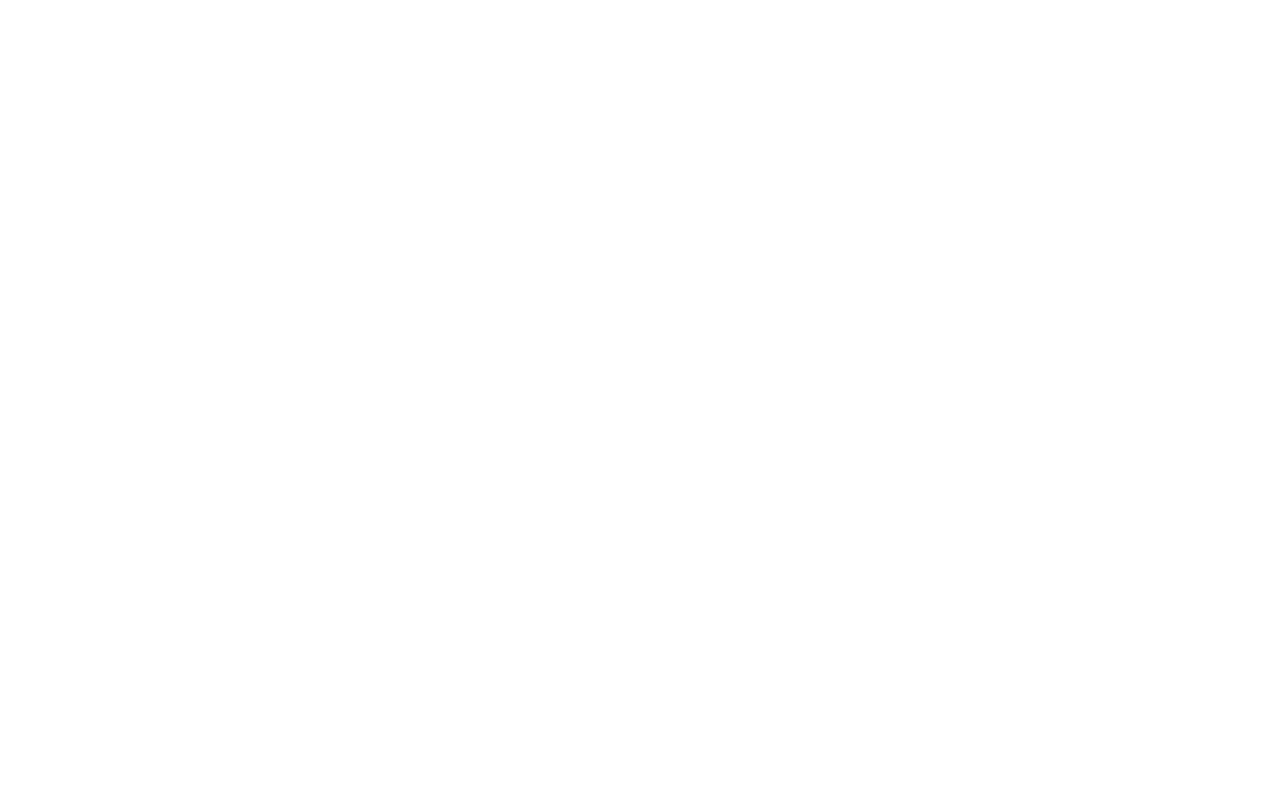
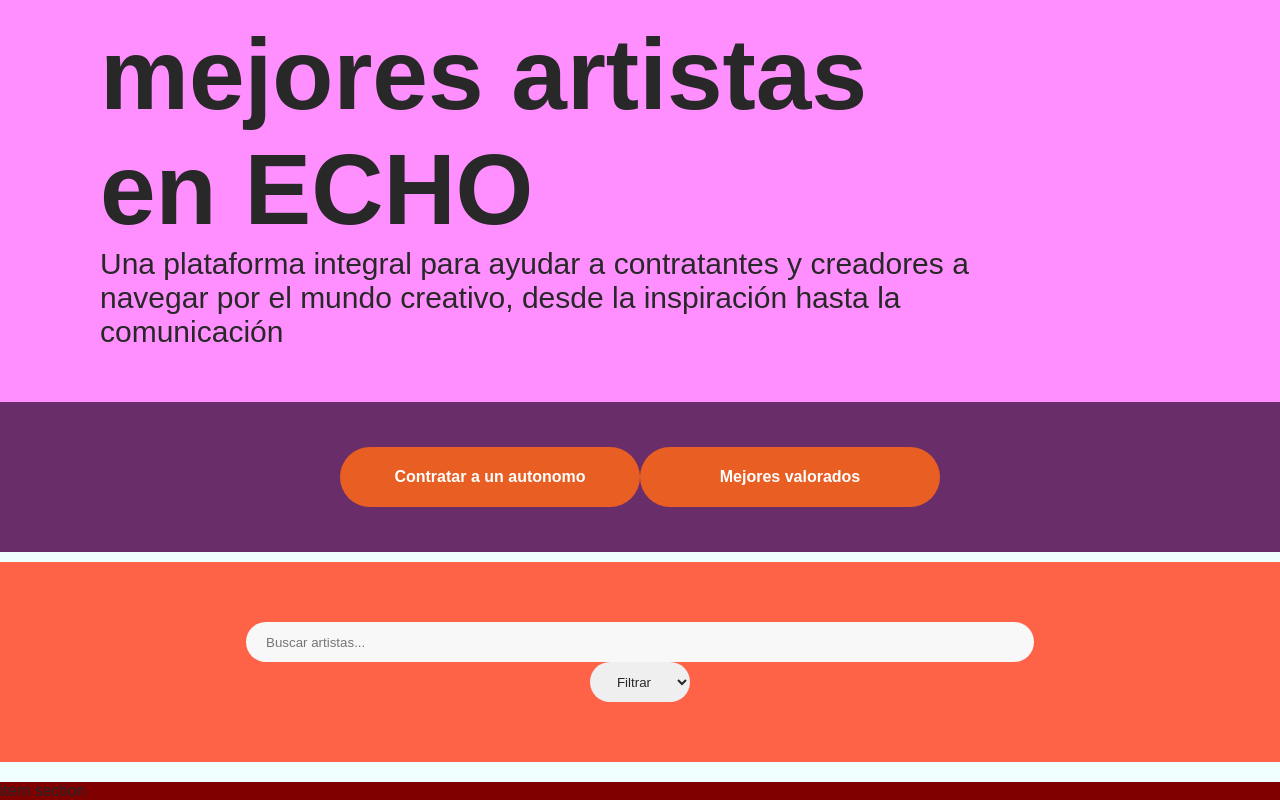
Before and after one commit to HelenaLM32/ECHO, a React app in the folder frontend/: page / in a window 1280 px wide. Shown: the part 285-1085 px from the top of the page. Before the commit the page ends 800 px from the top, so only its background shows below. Built offline with nearby package versions, Linux system fonts and the light colour scheme; the HTML template or start-up script is replaced by a standard one.

Commit message:
frontend-homepage
creada la homepage basica, faltan aun los componentes de item y item section

```diff
--- /dev/null
+++ b/frontend/src/components/ItemSection/ItemSection.css
@@ -0,0 +1,6 @@
+.item-section {
+    display: flex;
+    background-color: rgb(105, 45, 105);
+    width: 100%;
+    height: 40%;
+}
--- /dev/null
+++ b/frontend/src/components/Navbar/Navbar.css
@@ -0,0 +1,7 @@
+.nav-bar {
+    display: flex;
+    justify-content: space-around;
+    align-items: center;
+    height: 55px;
+    padding: 1rem;
+}
--- a/frontend/src/components/Navbar/Navbar.jsx
+++ b/frontend/src/components/Navbar/Navbar.jsx
@@ -1,9 +1,10 @@
 import React from 'react'
+import "./Navbar.css"
 
 export default function Navbar() {
   return (
     <div className="nav-bar">
-        <a href="/home">HOME</a>
+        <a href="/">HOME</a>
         <a href="/login">LOGIN</a>
         <a href="/register">REGISTER</a>
     </div>
--- /dev/null
+++ b/frontend/src/pages/Home/Home.css
@@ -0,0 +1,98 @@
+.home-container {
+  display: flex;
+  background-color: azure;
+  justify-content: center;
+  flex-direction: column;
+  width: 100%;
+}
+
+.home-container-top {
+  display: flex;
+  background-color: thistle;
+  width: 100%;
+  height: 750px;
+  margin-bottom: 10px;
+  flex-direction: column;
+}
+
+#home-container-top-text {
+  display: flex;
+  background-color: rgb(255, 143, 255);
+  width: 100%;
+  height: 80%;
+  flex-direction: column;
+}
+
+#home-container-top-buttons {
+  align-items: center;
+  justify-content: center;
+  display: flex;
+  background-color: rgb(105, 45, 105);
+  width: 100%;
+  height: 20%;
+}
+
+.home-container-search-section {
+  display: flex;
+  background-color: tomato;
+  justify-content: center;
+  align-items: center;
+  margin-bottom: 20px;
+  width: 100%;
+  flex-direction: column;
+  height: 200px;
+}
+.home-container-item-section {
+  width: 100%;
+  background-color: maroon;
+}
+.search-bar {
+  background-color: var(--white);
+  border: none;
+  height: 40px;
+  width: 300px;
+  border-radius: 100px;
+  padding-left: 20px;
+}
+
+.button-top {
+  background-color: var(--orange);
+  text-align: center;
+  align-content: center;
+  cursor: pointer;
+  border: none;
+  color: white;
+  font-weight: 600;
+  text-decoration: none;
+  font-size: 16px;
+  height: 60px;
+  width: 300px;
+  border-radius: 100px;
+}
+
+#top-h1-text {
+  margin-top: 100px;
+  width: 70%;
+  font-size: 100px;
+  margin-left: 100px;
+}
+
+#top-p-text {
+  font-size: 30px;
+  margin-left: 100px;
+  width: 70%;
+}
+
+.search-bar {
+    background-color: var(--white);
+    padding-left: 20px;
+    width: 60%;
+}
+
+.filter-button {
+    text-align: center;
+    width: 100px;
+    height: 40px;
+    border: none;
+    border-radius: 100px;
+}
--- a/frontend/src/pages/Home/Home.jsx
+++ b/frontend/src/pages/Home/Home.jsx
@@ -1,7 +1,39 @@
-import React from 'react'
+import React from "react";
+import "./Home.css";
 
 export default function Home() {
   return (
-    <div>Home</div>
-  )
+    <div className="home-container">
+      <div className="home-container-top">
+        <div id="home-container-top-text">
+          <h1 id="top-h1-text">Descubre a los mejores artistas en ECHO</h1>
+          <p id="top-p-text">
+            Una plataforma integral para ayudar a contratantes y creadores a
+            navegar por el mundo creativo, desde la inspiración hasta la
+            comunicación
+          </p>
+        </div>
+        <div id="home-container-top-buttons">
+          <div className="button-top">Contratar a un autonomo</div>
+          <div className="button-top">Mejores valorados</div>
+        </div>
+      </div>
+      <div className="home-container-search-section">
+        <input
+          type="text"
+          placeholder="Buscar artistas..."
+          className="search-bar"
+        />
+        <select  className="filter-button" onChange={(e) => setFiltro(e.target.value)} defaultValue="">
+          <option value="" disabled>
+            Filtrar
+          </option>
+          <option value="activo">filtro 1</option>
+          <option value="inactivo">filtro 2</option>
+          <option value="pendiente">filtro 3</option>
+        </select>
+      </div>
+      <div className="home-container-item-section">item section</div>
+    </div>
+  );
 }
```
Also changed, not shown: frontend/src/components/ItemProduct/ItemProduct.jsx (added, +9 -0 lines), frontend/src/components/ItemSection/ItemSection.jsx (added, +9 -0 lines).
